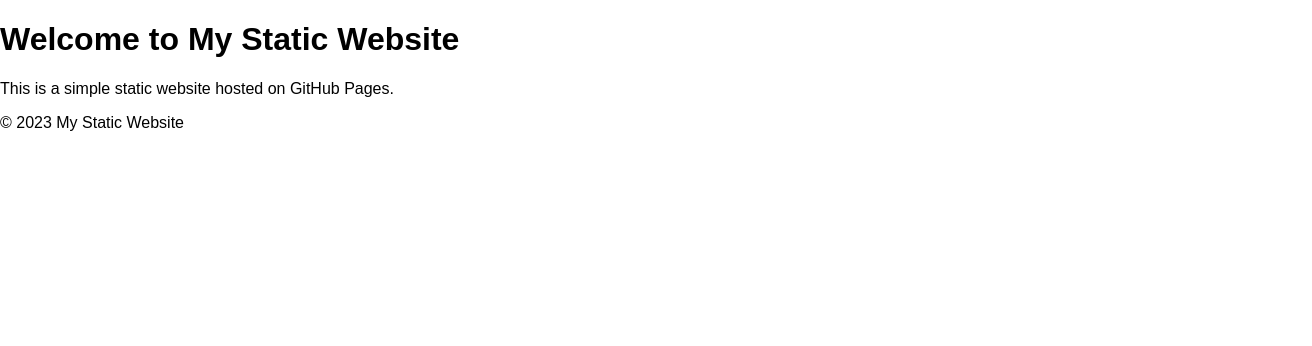
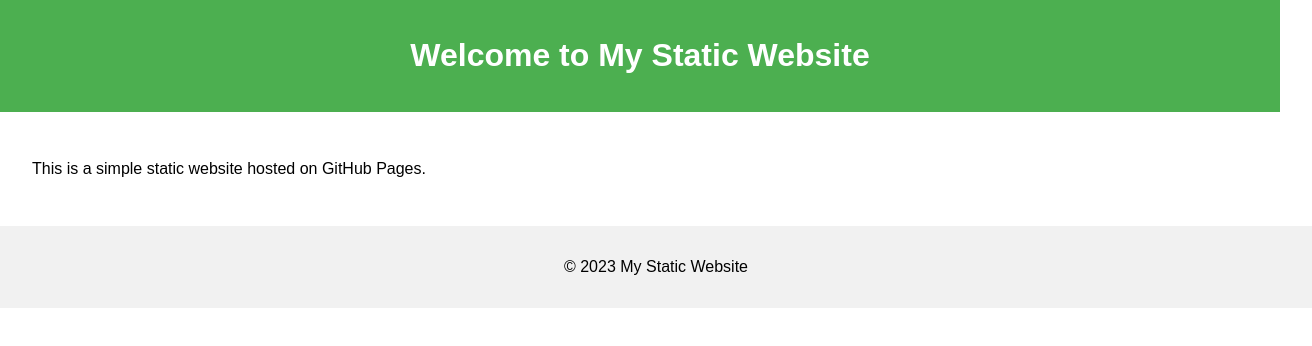
Before and after one commit to Prasanna2004xyz/task-5, a plain HTML site: page index.html in a window 1280 px wide. Shown: the whole page, 1312 px wide, since content can reach past the window. Drawn offline with Linux system fonts and the light colour scheme.

Commit message:
Update styles.css

```diff
--- a/styles.css
+++ b/styles.css
@@ -1 +1,25 @@
-body { font-family: Arial, sans-serif; margin: 0; padding: 0; }\nheader { background: #4CAF50; color: white; padding: 1em; text-align: center; }\nmain { padding: 2em; }\nfooter { text-align: center; padding: 1em; background: #f1f1f1; position: relative; bottom: 0; width: 100%; }
+body {
+    font-family: Arial, sans-serif;
+    margin: 0;
+    padding: 0;
+}
+
+header {
+    background: #4CAF50;
+    color: white;
+    padding: 1em;
+    text-align: center;
+}
+
+main {
+    padding: 2em;
+}
+
+footer {
+    text-align: center;
+    padding: 1em;
+    background: #f1f1f1;
+    position: relative;
+    bottom: 0;
+    width: 100%;
+}
```
